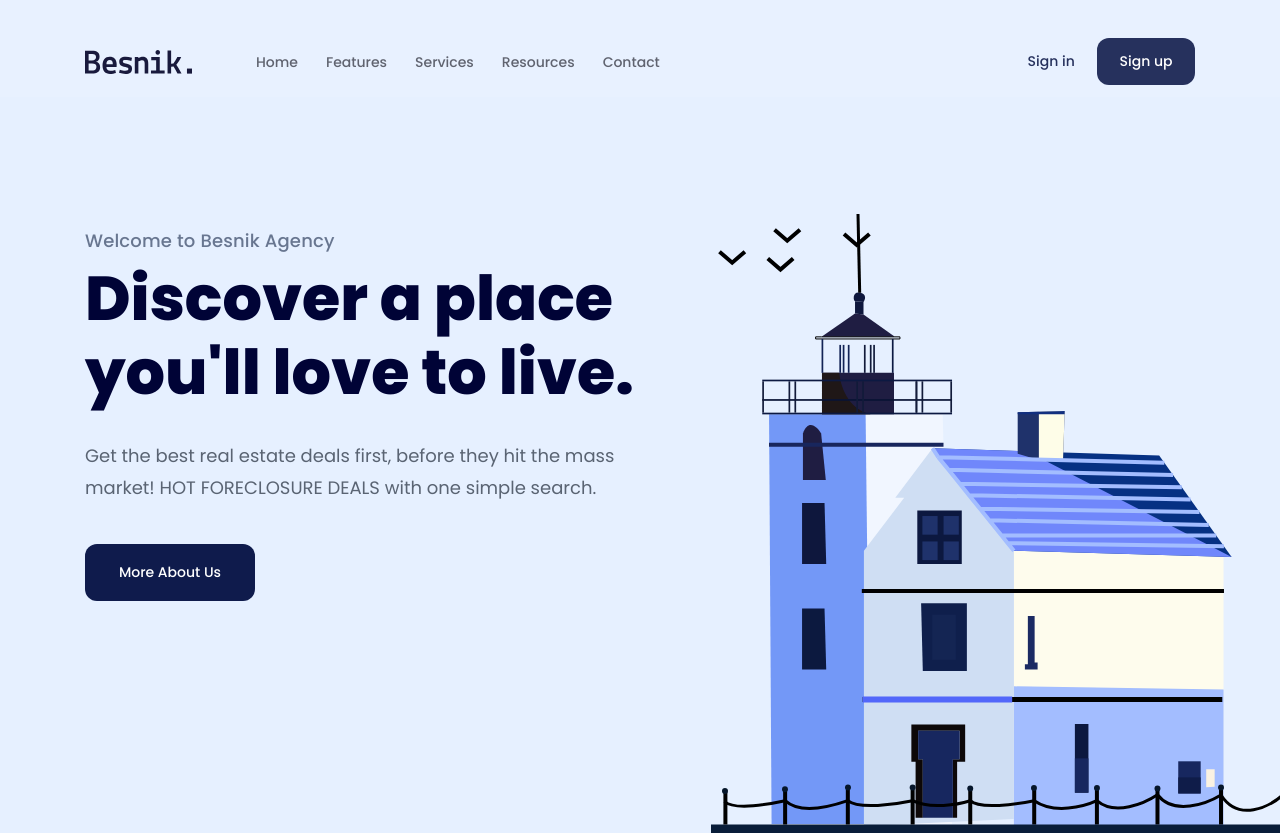
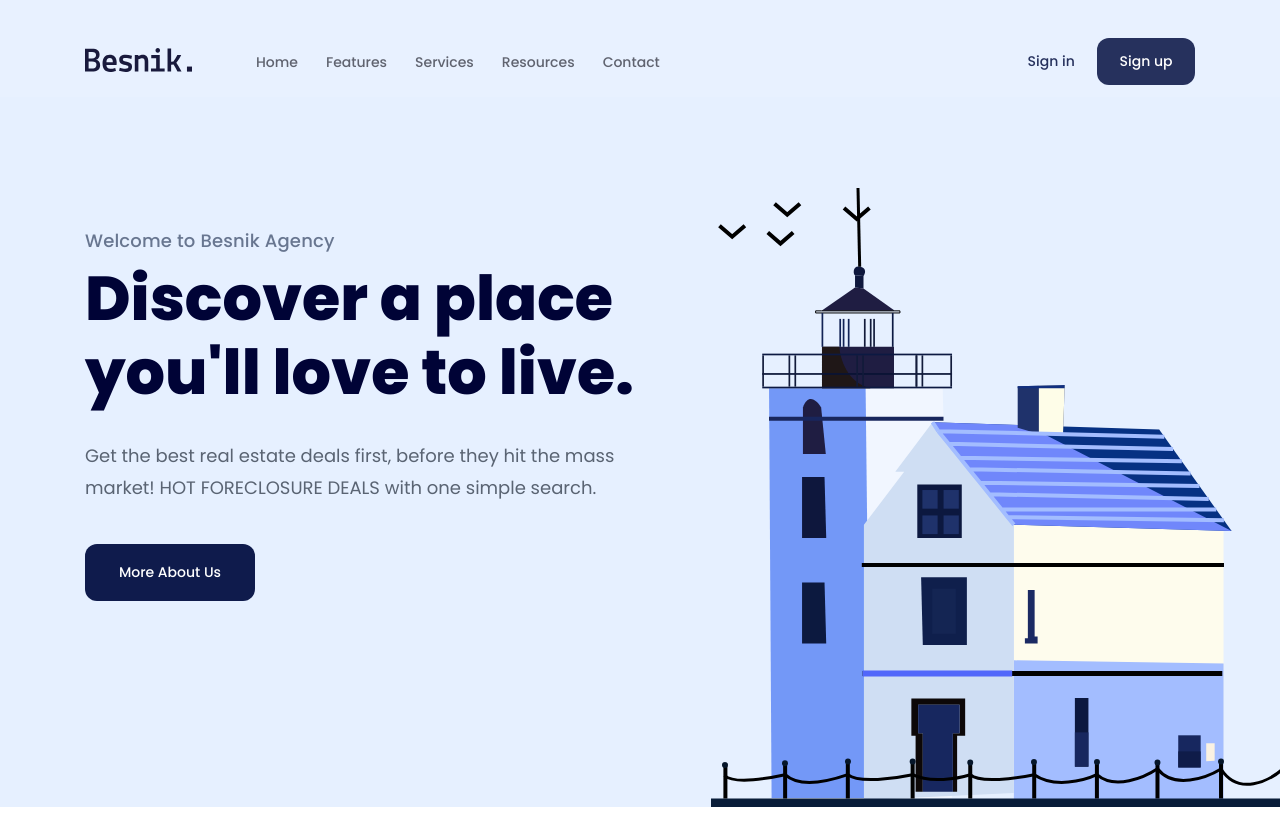
Before and after one commit to DonLQ/html-css-training_01, a plain HTML site: page index.html in a window 1280 px wide. Shown: the top 835 px of the page. Drawn offline with Linux system fonts and the light colour scheme.

Commit message:
Fix bug logo

```diff
--- a/assets/css/style.css
+++ b/assets/css/style.css
@@ -61,11 +61,13 @@ a {
   z-index: 1;
 }
 
-.herowrap {
+.hero-wrap {
   position: relative;
+  display: flex;
   background: #e6f0ff;
   height: 736px;
   max-height: 100%;
+  height: calc(100vh - 90px);
 }
 
 .navbar {
@@ -145,7 +147,6 @@ a {
 .hero-img {
   position: absolute;
   right: calc((100vw - 1110px) / 2 - 100px);
-  /* right: 65px; */
   bottom: 0;
 }
 
--- a/index.html
+++ b/index.html
@@ -16,7 +16,11 @@
                     <!-- == Nav == -->
                     <nav class="navbar">
                         <!-- logo -->
-                        <img src="./assets/img/logo besnik.svg" alt="Besnik." />
+                        <a href="#!"
+                            ><img
+                                src="./assets/img/logo besnik.svg"
+                                alt="Besnik."
+                        /></a>
                         <!-- Navigation -->
                         <ul>
                             <li><a href="#!">Home</a></li>
@@ -33,9 +37,8 @@
                     </nav>
                 </div>
             </header>
-
             <!-- == Hero == -->
-            <div class="herowrap">
+            <div class="hero-wrap">
                 <div class="content">
                     <div class="hero">
                         <div class="info">
```
